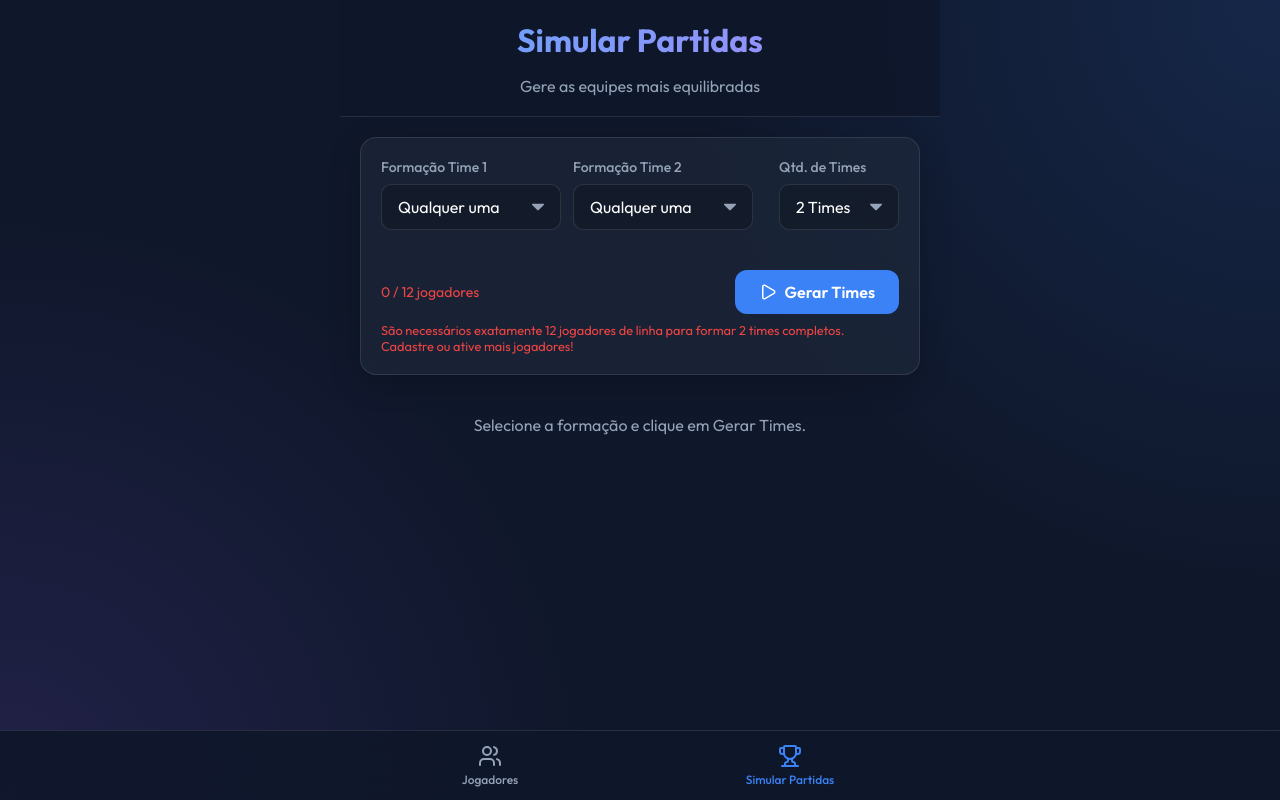
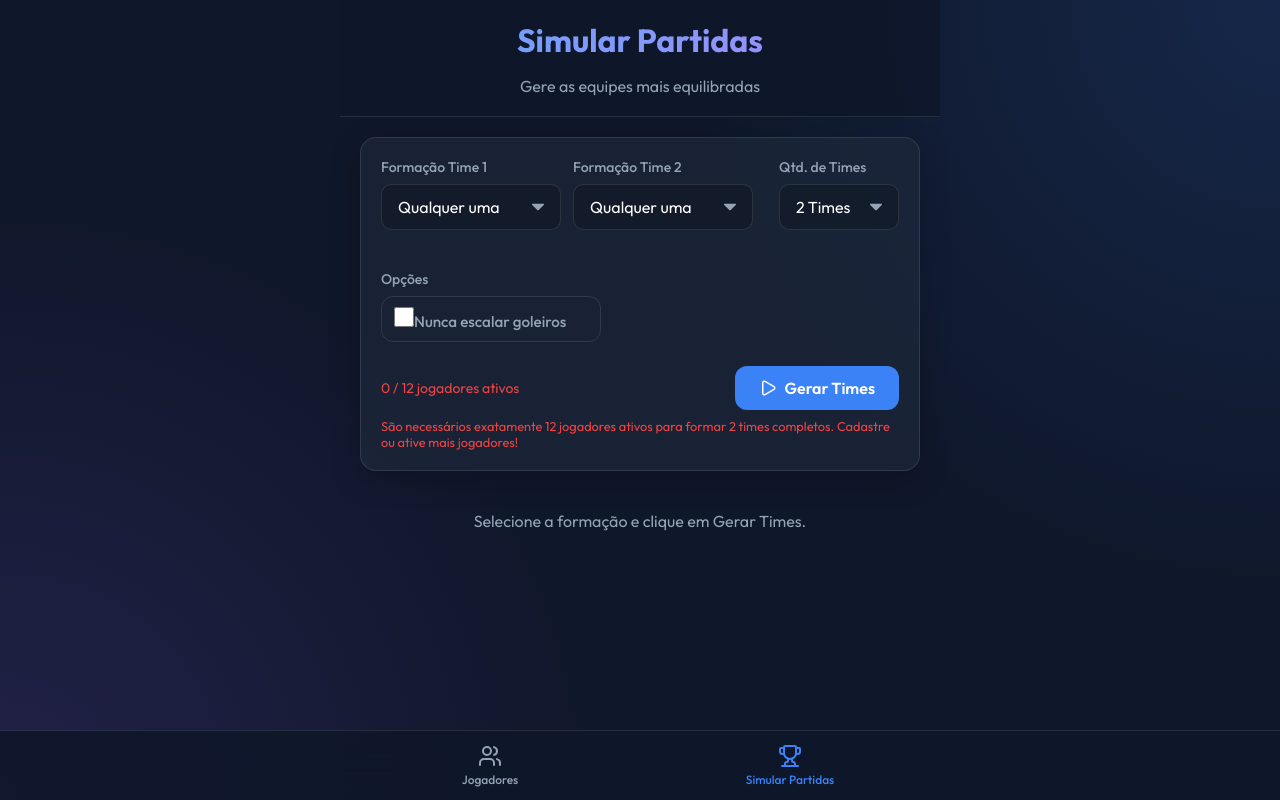
Before and after one commit to Jean-Paulo-Public/balanceador-de-times-posicoes, a React (Vite) app: page / in a window 1280 px wide. Both pictures are taken after a click on the element "Simular Partidas". Built offline with nearby package versions, Linux system fonts and the light colour scheme.

Commit message:
feat: add persistent never-scale-goalkeepers option and refine formation logic

```diff
--- a/src/components/SimulationTab.tsx
+++ b/src/components/SimulationTab.tsx
@@ -5,7 +5,7 @@ import { generateTeams } from '../utils/balancer';
 import { Play, ChevronLeft, ChevronRight, AlertTriangle, ShieldAlert } from 'lucide-react';
 
 export function SimulationTab() {
-  const { players } = usePlayerStore();
+  const { players, neverScaleGoalkeepers, setNeverScaleGoalkeepers } = usePlayerStore();
   const [teamFormations, setTeamFormations] = useState<FormationType[]>(Array(2).fill('QUALQUER'));
   const [numTeams, setNumTeams] = useState<number>(2);
   const [results, setResults] = useState<SimulationResult[]>([]);
@@ -14,16 +14,16 @@ export function SimulationTab() {
   const [hasSimulated, setHasSimulated] = useState(false);
 
   const activePlayersCount = players.filter(p => p.active).length;
-  // Regra 7v7
-  const is7v7 = numTeams === 2 && activePlayersCount >= 14;
-  const playersPerTeam = is7v7 ? 7 : 6;
+  const activeGoalkeepersCount = players.filter(p => p.active && p.isGoalkeeper).length;
+  const hasGoalkeeperSlot = !neverScaleGoalkeepers && [2, 3, 4].includes(numTeams) && activeGoalkeepersCount >= numTeams && activePlayersCount >= numTeams * 7;
+  const playersPerTeam = hasGoalkeeperSlot ? 7 : 6;
   const requiredPlayers = numTeams * playersPerTeam;
 
   const handleSimulate = () => {
     setIsSimulating(true);
     setHasSimulated(true);
     setTimeout(() => {
-      const simResults = generateTeams(players, teamFormations, numTeams, 3000);
+      const simResults = generateTeams(players, teamFormations, numTeams, 3000, neverScaleGoalkeepers);
       setResults(simResults);
       setCurrentIndex(0);
       setIsSimulating(false);
@@ -112,11 +112,23 @@ export function SimulationTab() {
                 <option value={4}>4 Times</option>
               </select>
             </div>
+
+            <div className="input-group" style={{ marginBottom: 0, minWidth: '220px' }}>
+              <label style={{ display: 'block', marginBottom: '8px' }}>Opções</label>
+              <label className="checkbox-group">
+                <input
+                  type="checkbox"
+                  checked={neverScaleGoalkeepers}
+                  onChange={(e) => setNeverScaleGoalkeepers(e.target.checked)}
+                />
+                <span style={{ fontSize: '0.95rem' }}>Nunca escalar goleiros</span>
+              </label>
+            </div>
           </div>
 
           <div style={{ marginTop: '16px', display: 'flex', justifyContent: 'space-between', alignItems: 'center' }}>
             <span style={{ fontSize: '0.875rem', color: activePlayersCount < requiredPlayers ? 'var(--danger)' : 'var(--text-muted)' }}>
-              {activePlayersCount} / {requiredPlayers} jogadores
+              {activePlayersCount} / {requiredPlayers} jogadores ativos
             </span>
             <button
               className="btn"
@@ -128,7 +140,7 @@ export function SimulationTab() {
           </div>
           {activePlayersCount < requiredPlayers && (
             <p style={{ fontSize: '0.8rem', color: 'var(--danger)', marginTop: '8px' }}>
-              São necessários exatamente {requiredPlayers} jogadores de linha para formar {numTeams} times completos. Cadastre ou ative mais jogadores!
+              São necessários exatamente {requiredPlayers} jogadores ativos para formar {numTeams} times completos. Cadastre ou ative mais jogadores!
             </p>
           )}
         </div>
--- a/src/index.css
+++ b/src/index.css
@@ -186,18 +186,25 @@ select.input-field option {
 }
 
 .checkbox-group {
-  display: flex;
+  display: inline-flex;
   align-items: center;
-  gap: 12px;
+  gap: 14px;
   cursor: pointer;
   margin-bottom: 1rem;
+  padding: 10px 12px;
+  border: 1px solid var(--border-color);
+  border-radius: 12px;
 }
 
 .checkbox-group input {
   width: 20px;
   height: 20px;
+  margin: 0;
   accent-color: var(--primary);
   cursor: pointer;
+}
+.checkbox-group span {
+  line-height: 1.2;
 }
 
 /* Animations */
--- a/src/store/usePlayerStore.ts
+++ b/src/store/usePlayerStore.ts
@@ -31,16 +31,19 @@ const normalizePlayerStats = (player: Player): Player => ({
 
 interface PlayerState {
   players: Player[];
+  neverScaleGoalkeepers: boolean;
   addPlayer: (player: Omit<Player, 'id'>) => void;
   updatePlayer: (id: string, player: Partial<Player>) => void;
   deletePlayer: (id: string) => void;
   togglePlayerActive: (id: string) => void;
+  setNeverScaleGoalkeepers: (value: boolean) => void;
 }
 
 export const usePlayerStore = create<PlayerState>()(
   persist(
     (set) => ({
       players: [],
+      neverScaleGoalkeepers: false,
       addPlayer: (player) =>
         set((state) => ({
           players: [...state.players, { ...player, id: crypto.randomUUID() }],
@@ -61,6 +64,8 @@ export const usePlayerStore = create<PlayerState>()(
             p.id === id ? { ...p, active: !p.active } : p
           ),
         })),
+      setNeverScaleGoalkeepers: (value) =>
+        set(() => ({ neverScaleGoalkeepers: value })),
     }),
     {
       name: 'balanceador-times-storage',
--- a/src/utils/balancer.ts
+++ b/src/utils/balancer.ts
@@ -49,24 +49,24 @@ type FormationSlot = {
 const Formations: Record<'EQUILIBRADA' | 'OFENSIVA' | 'DEFENSIVA', FormationSlot[]> = {
   EQUILIBRADA: [
     { id: 'Defensor', allowedOriginalPositions: ['DEFENSOR'], calcScore: scoreDefensor },
-    { id: 'Meia Defensivo', allowedOriginalPositions: ['MEIA_DEFENSIVO', 'DEFENSOR', 'MEIA_OFENSIVO'], calcScore: scoreMeiaDefensivo },
+    { id: 'Volante', allowedOriginalPositions: ['MEIA_DEFENSIVO'], calcScore: scoreMeiaDefensivo },
     { id: 'Meia 1', allowedOriginalPositions: ['MEIA_DEFENSIVO', 'MEIA_OFENSIVO'], calcScore: scoreMeia },
     { id: 'Meia 2', allowedOriginalPositions: ['MEIA_DEFENSIVO', 'MEIA_OFENSIVO'], calcScore: scoreMeia },
-    { id: 'Meia Ofensivo', allowedOriginalPositions: ['MEIA_OFENSIVO', 'MEIA_DEFENSIVO', 'ATACANTE'], calcScore: scoreMeiaOfensivo },
+    { id: 'Meia Ofensivo', allowedOriginalPositions: ['MEIA_OFENSIVO', 'ATACANTE'], calcScore: scoreMeiaOfensivo },
     { id: 'Atacante', allowedOriginalPositions: ['ATACANTE'], calcScore: scoreAtacante },
   ],
   OFENSIVA: [
     { id: 'Defensor', allowedOriginalPositions: ['DEFENSOR'], calcScore: scoreDefensor },
-    { id: 'Meia Defensivo', allowedOriginalPositions: ['MEIA_DEFENSIVO', 'DEFENSOR', 'MEIA_OFENSIVO'], calcScore: scoreMeiaDefensivo },
-    { id: 'Meia 1', allowedOriginalPositions: ['MEIA_DEFENSIVO', 'MEIA_OFENSIVO'], calcScore: scoreMeia },
-    { id: 'Meia 2', allowedOriginalPositions: ['MEIA_DEFENSIVO', 'MEIA_OFENSIVO'], calcScore: scoreMeia },
-    { id: 'Atacante/Meia Of.', allowedOriginalPositions: ['ATACANTE', 'MEIA_OFENSIVO'], calcScore: scoreMeiaOfensivo },
+    { id: 'Volante', allowedOriginalPositions: ['MEIA_DEFENSIVO'], calcScore: scoreMeiaDefensivo },
+    { id: 'Meia', allowedOriginalPositions: ['MEIA_DEFENSIVO', 'MEIA_OFENSIVO'], calcScore: scoreMeia },
+    { id: 'Meia Ofensivo 1', allowedOriginalPositions: ['MEIA_OFENSIVO', 'ATACANTE'], calcScore: scoreMeiaOfensivo },
+    { id: 'Meia Ofensivo 2', allowedOriginalPositions: ['MEIA_OFENSIVO', 'ATACANTE'], calcScore: scoreMeiaOfensivo },
     { id: 'Atacante', allowedOriginalPositions: ['ATACANTE'], calcScore: scoreAtacante },
   ],
   DEFENSIVA: [
     { id: 'Defensor 1', allowedOriginalPositions: ['DEFENSOR'], calcScore: scoreDefensor },
-    { id: 'Defensor/Meia Def.', allowedOriginalPositions: ['DEFENSOR', 'MEIA_DEFENSIVO'], calcScore: scoreMeiaDefensivo },
-    { id: 'Meia Defensivo', allowedOriginalPositions: ['MEIA_DEFENSIVO', 'DEFENSOR', 'MEIA_OFENSIVO'], calcScore: scoreMeiaDefensivo },
+    { id: 'Defensor 2', allowedOriginalPositions: ['DEFENSOR'], calcScore: scoreDefensor },
+    { id: 'Volante', allowedOriginalPositions: ['MEIA_DEFENSIVO'], calcScore: scoreMeiaDefensivo },
     { id: 'Meia 1', allowedOriginalPositions: ['MEIA_DEFENSIVO', 'MEIA_OFENSIVO'], calcScore: scoreMeia },
     { id: 'Meia 2', allowedOriginalPositions: ['MEIA_DEFENSIVO', 'MEIA_OFENSIVO'], calcScore: scoreMeia },
     { id: 'Atacante', allowedOriginalPositions: ['ATACANTE'], calcScore: scoreAtacante },
@@ -77,10 +77,12 @@ export const generateTeams = (
   players: Player[],
   formationType: FormationType | FormationType[],
   numTeams: number,
-  numSimulations: number = 2000
+  numSimulations: number = 2000,
+  neverScaleGoalkeepers: boolean = false
 ): SimulationResult[] => {
   const pool = players.filter(p => p.active);
-  const is7v7 = numTeams === 2 && pool.length >= 14;
+  const activeGoalkeepersCount = pool.filter(p => p.isGoalkeeper).length;
+  const is7v7 = !neverScaleGoalkeepers && [2, 3, 4].includes(numTeams) && activeGoalkeepersCount >= numTeams && pool.length >= numTeams * 7;
   const playersPerTeam = is7v7 ? 7 : 6;
 
   if (pool.length < numTeams * playersPerTeam) return [];
@@ -179,7 +181,7 @@ export const generateTeams = (
         : teamFormation as keyof typeof Formations;
 
       let reqs = [...Formations[fKey]];
-      if (is7v7) {
+      if (is7v7 && !neverScaleGoalkeepers) {
         reqs = [{ id: 'Goleiro', allowedOriginalPositions: ['DEFENSOR', 'MEIA_DEFENSIVO', 'MEIA_OFENSIVO', 'ATACANTE'], calcScore: scoreDefensor }, ...reqs];
       }
 
@@ -195,14 +197,24 @@ export const generateTeams = (
 
     const gks = availablePlayers.filter(p => p.isGoalkeeper);
     if (is7v7) {
-      for (let t = 0; t < numTeams && gks.length > 0; t++) {
-        const gk = gks.shift()!;
-        const selectedIdx = availablePlayers.findIndex(p => p.id === gk.id);
-        const player = availablePlayers.splice(selectedIdx, 1)[0];
+      for (let t = 0; t < numTeams; t++) {
+        const gk = gks.shift();
         const reqIdx = teamsData[t].reqs.findIndex(r => r.id === 'Goleiro');
         if (reqIdx === -1) continue;
 
         const req = teamsData[t].reqs.splice(reqIdx, 1)[0];
+        if (!gk) {
+          isValid = false;
+          break;
+        }
+
+        const selectedIdx = availablePlayers.findIndex(p => p.id === gk.id);
+        if (selectedIdx === -1) {
+          isValid = false;
+          break;
+        }
+
+        const player = availablePlayers.splice(selectedIdx, 1)[0];
         teamAddPlayer(teamsData[t], player, req, 0);
       }
     }
```
